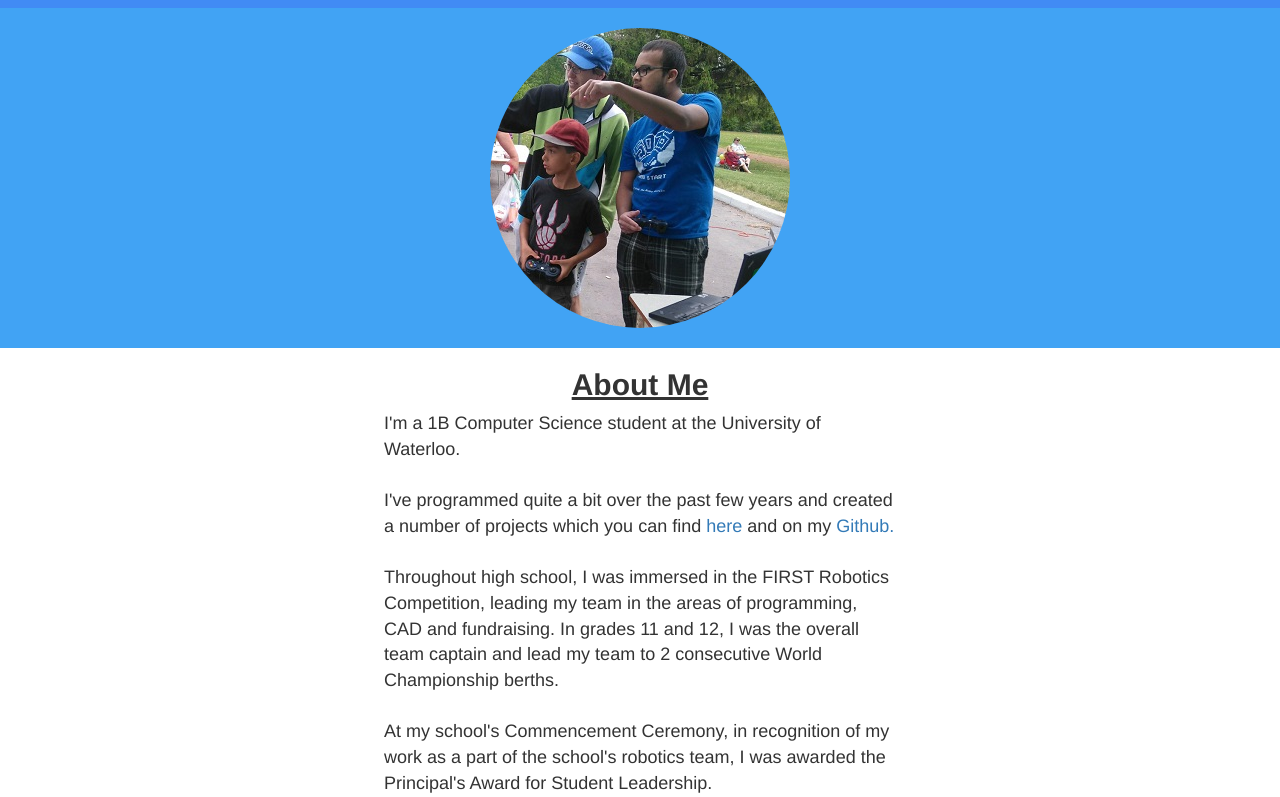
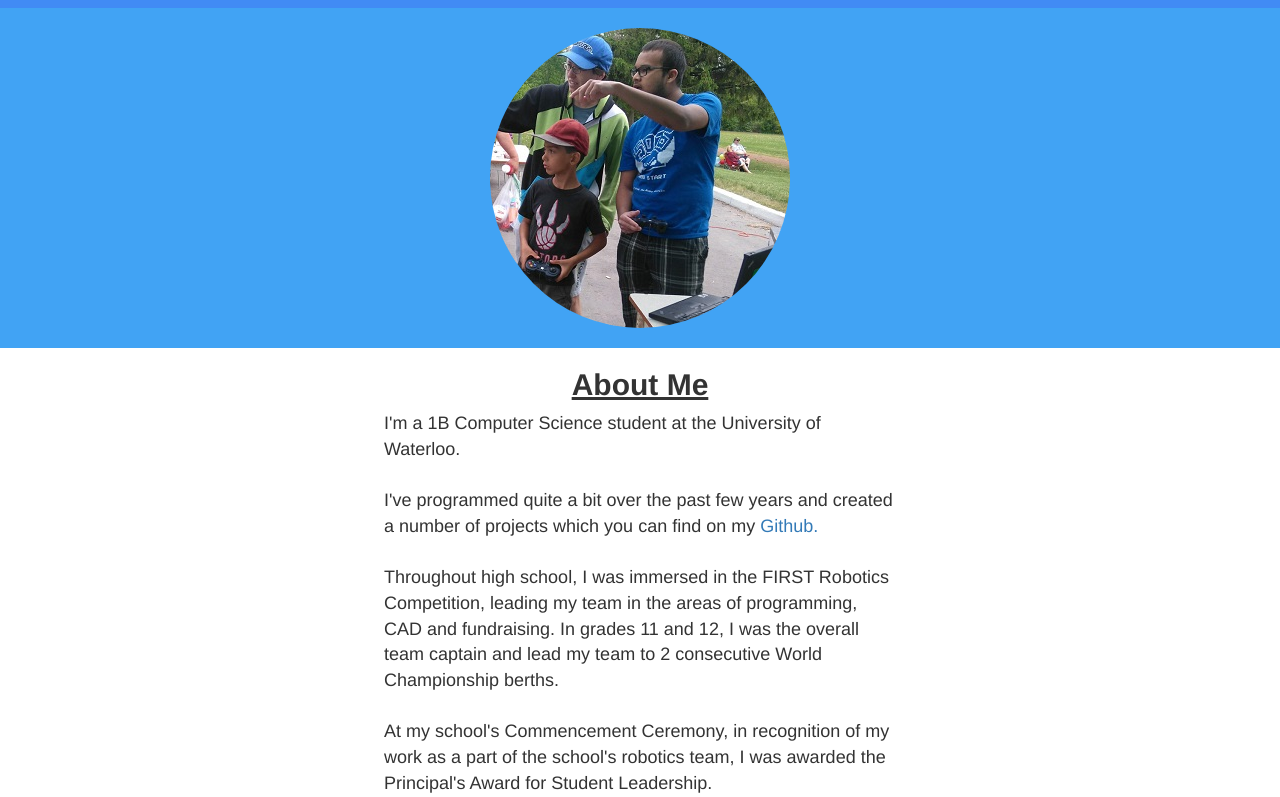
Before and after one commit to tahmid0517/tahmid0517.github.io, a plain HTML site: page index.html in a window 1280 px wide. Shown: the part 72-869 px from the top of the page. Drawn offline with nearby package versions, Linux system fonts and the light colour scheme.

Commit message:
edited about me

```diff
--- a/index.html
+++ b/index.html
@@ -71,7 +71,7 @@
                     I'm a 1B Computer Science student at the University of Waterloo.
                     <br><br>
                     I've programmed quite a bit over the past few years and created a number of projects which you can find
-                    <a href="./projects.html"> here </a> and on my <a href="https://github.com/tahmid0517"> Github.</a>
+                    on my <a href="https://github.com/tahmid0517"> Github.</a>
                     <br><br>
                     Throughout high school, I was immersed in the FIRST Robotics Competition, leading my team in the areas
                     of programming, CAD and fundraising. In grades 11 and 12, I was the overall team captain and lead my team
```
